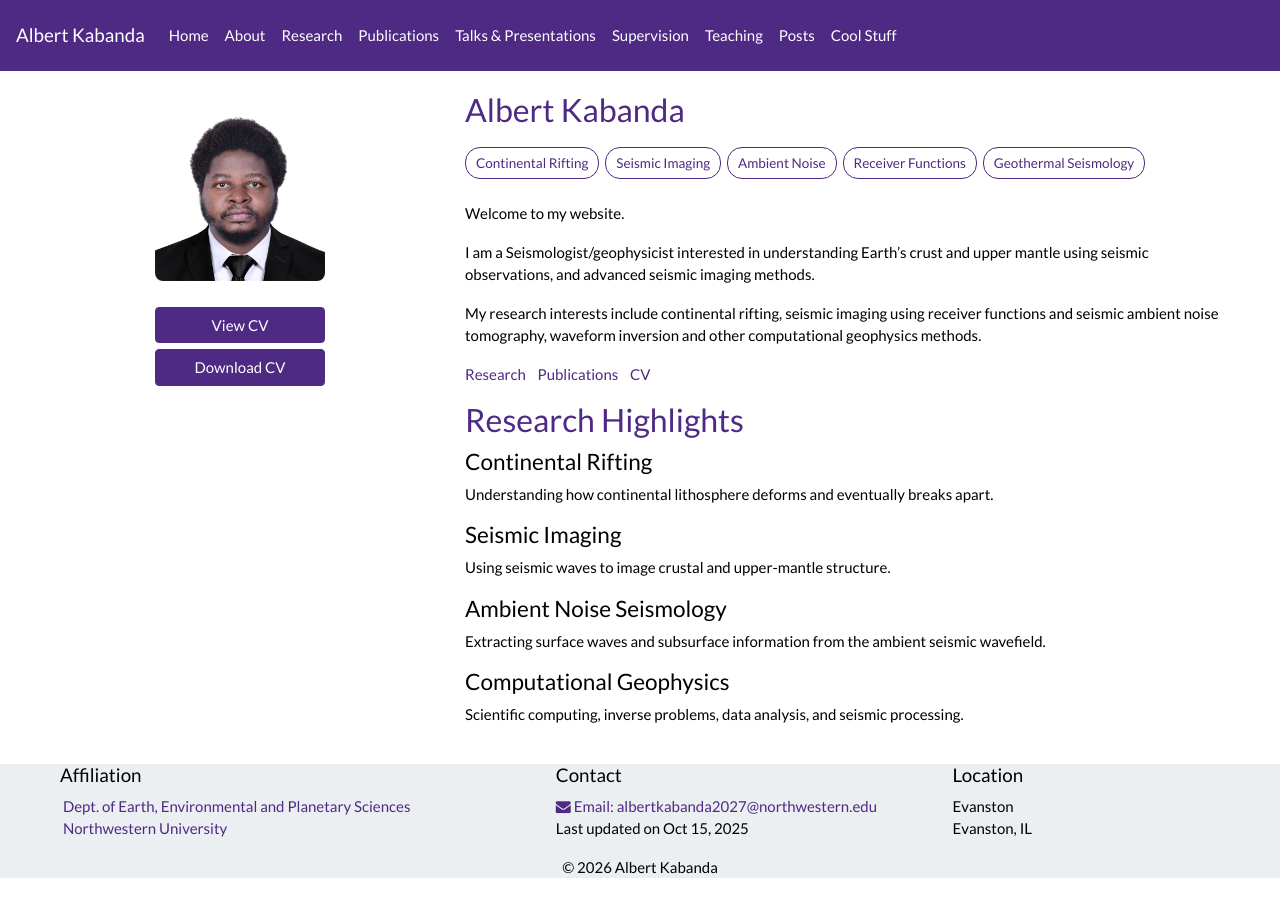
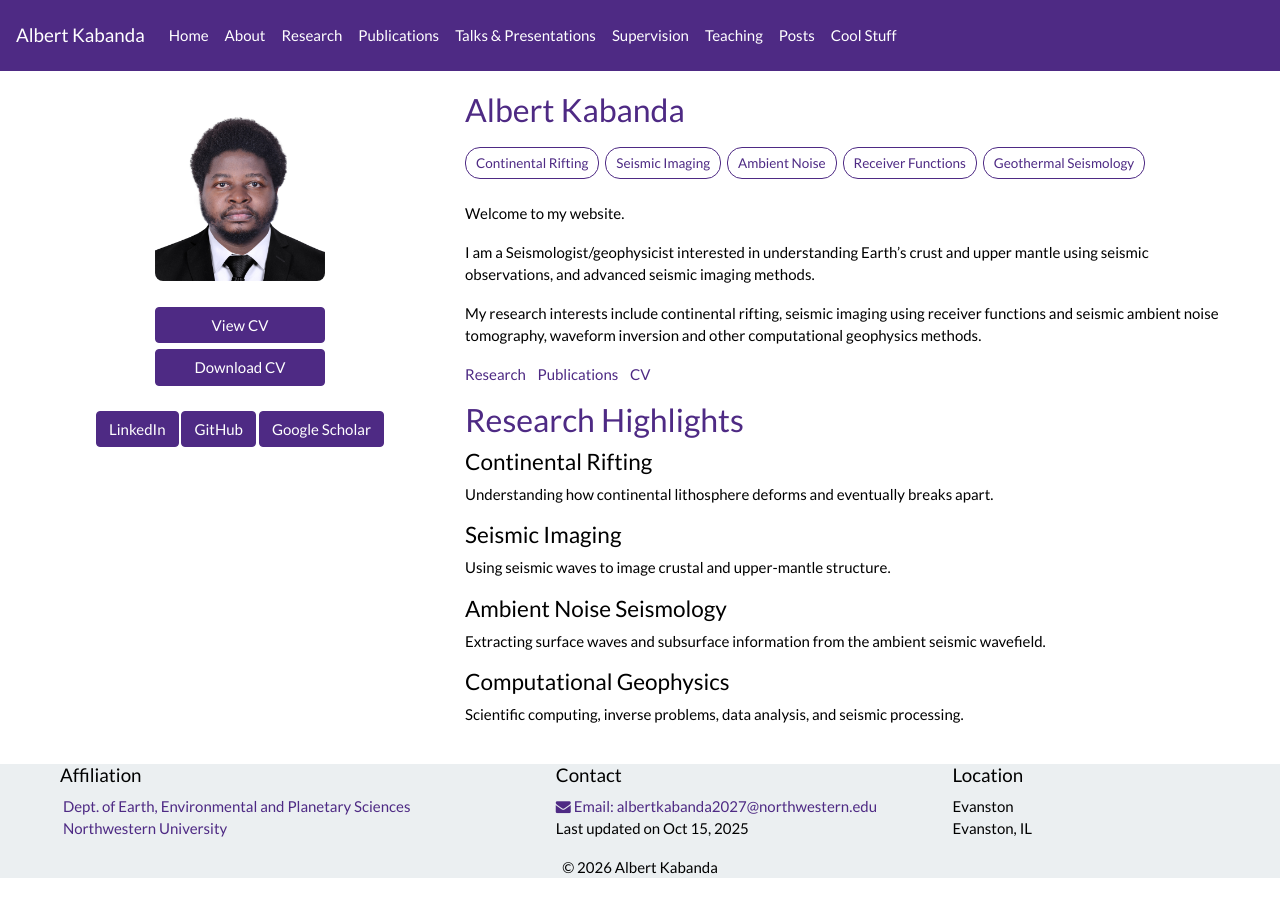
Before and after one commit to albertkabanda/albertkabanda.github.io, a Jekyll site: the page built from _pages/home.md, in a window 1280 px wide. Built offline with Jekyll 4.4.1, drawn with Linux system fonts in a browser that asks for light colours; nearby versions of some CDN libraries; a style sheet for code colours, icons or effects is not loaded.

Commit message:
Update homelay.html

```diff
--- a/_layouts/homelay.html
+++ b/_layouts/homelay.html
@@ -22,6 +22,29 @@ layout: default
     </a>
   </div>
 
+  <p>
+  <a class="btn custom-btn"
+     href="https://www.linkedin.com/in/ak20000/"
+     target="_blank"
+     rel="noopener noreferrer">
+    LinkedIn
+  </a>
+
+  <a class="btn custom-btn"
+     href="https://github.com/albertkabanda"
+     target="_blank"
+     rel="noopener noreferrer">
+    GitHub
+  </a>
+
+  <a class="btn custom-btn"
+     href="https://scholar.google.com/citations?user=fdWs72EAAAAJ&hl=en"
+     target="_blank"
+     rel="noopener noreferrer">
+    Google Scholar
+  </a>
+</p>
+
 </div>
 
 <!-- Right column: homepage content -->
```
